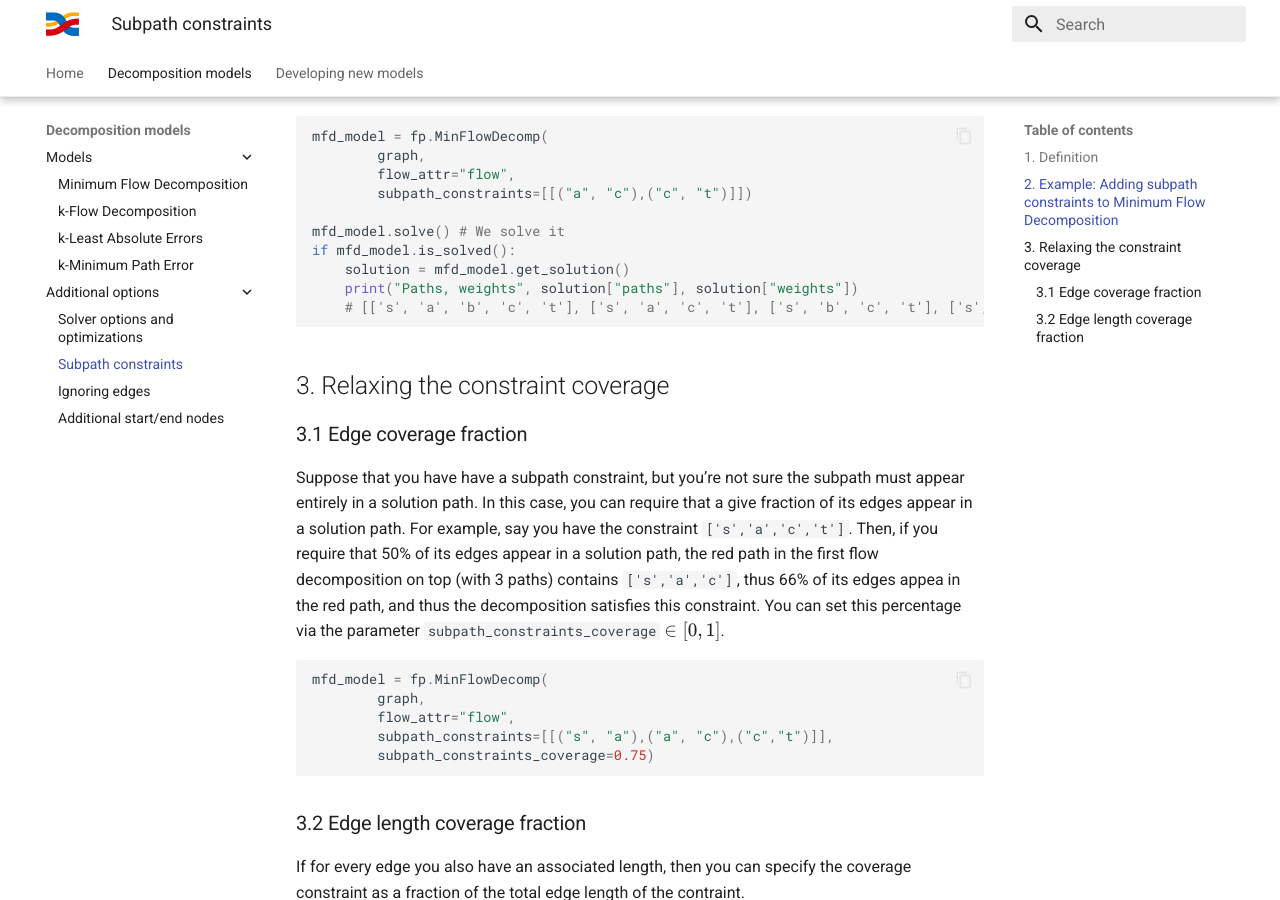
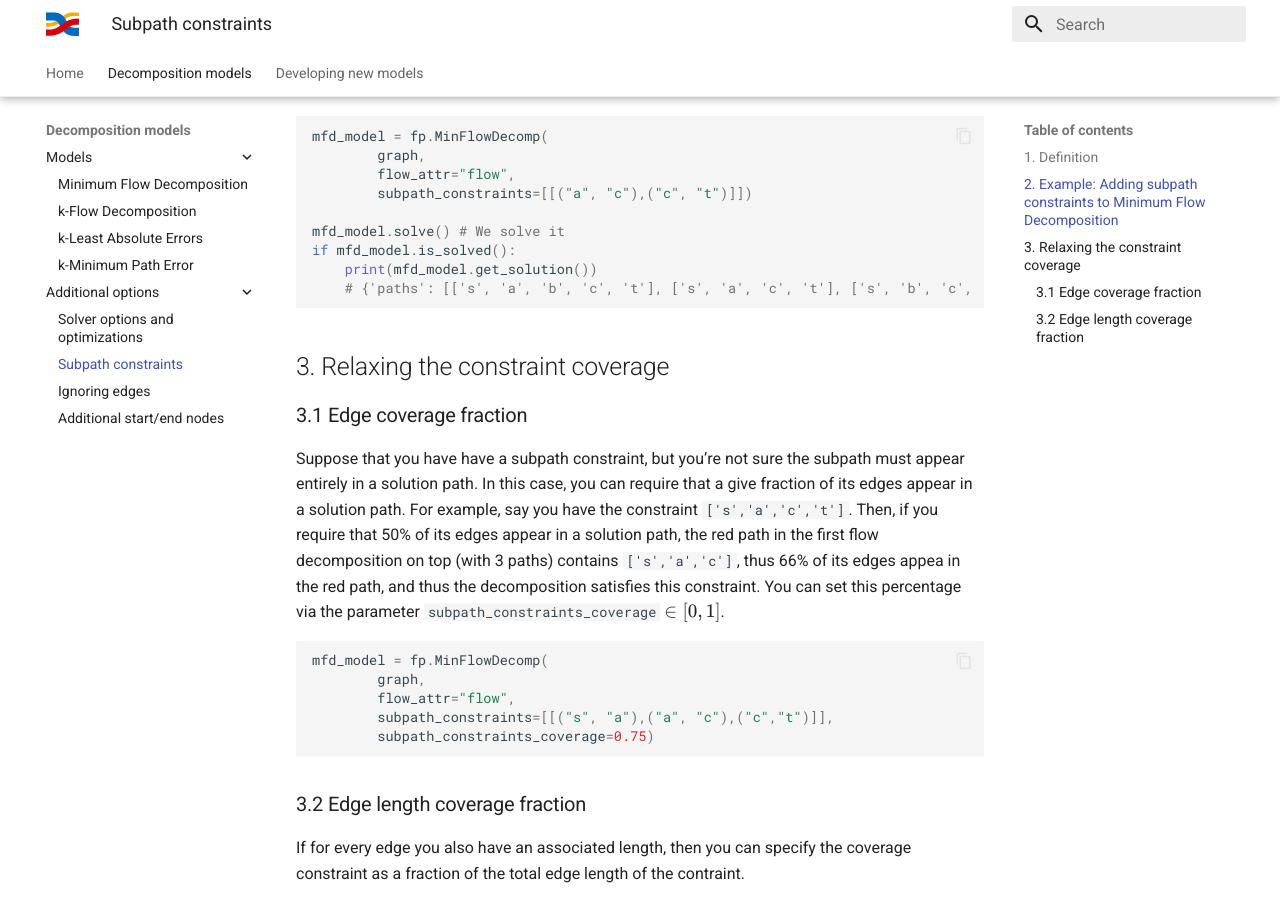
Before and after one commit to algbio/flowpaths, an MkDocs documentation site: the page built from docs/subpath-constraints.md, in a window 1280 px wide and 900 px high, scrolled down 1870 px. Built offline with MkDocs 1.6.1 and Material for MkDocs 9.7.7, drawn with Linux system fonts in a browser that asks for light colours.

Commit message:
Docs fixes

````diff
--- a/docs/subpath-constraints.md
+++ b/docs/subpath-constraints.md
@@ -118,9 +118,8 @@ mfd_model = fp.MinFlowDecomp(
 
 mfd_model.solve() # We solve it
 if mfd_model.is_solved():
-    solution = mfd_model.get_solution()
-    print("Paths, weights", solution["paths"], solution["weights"])
-    # [['s', 'a', 'b', 'c', 't'], ['s', 'a', 'c', 't'], ['s', 'b', 'c', 't'], ['s', 'b', 'c', 'd', 't']] [2.0, 4.0, 1.0, 6.0]
+    print(mfd_model.get_solution())
+    # {'paths': [['s', 'a', 'b', 'c', 't'], ['s', 'a', 'c', 't'], ['s', 'b', 'c', 't'], ['s', 'b', 'c', 'd', 't']], 'weights': [2.0, 4.0, 1.0, 6.0]}
 ```
 
 ## 3. Relaxing the constraint coverage
````
Also changed, not shown: README.md (+1 -1 lines), docs/index.md (+1 -3 lines), 1 other file.
